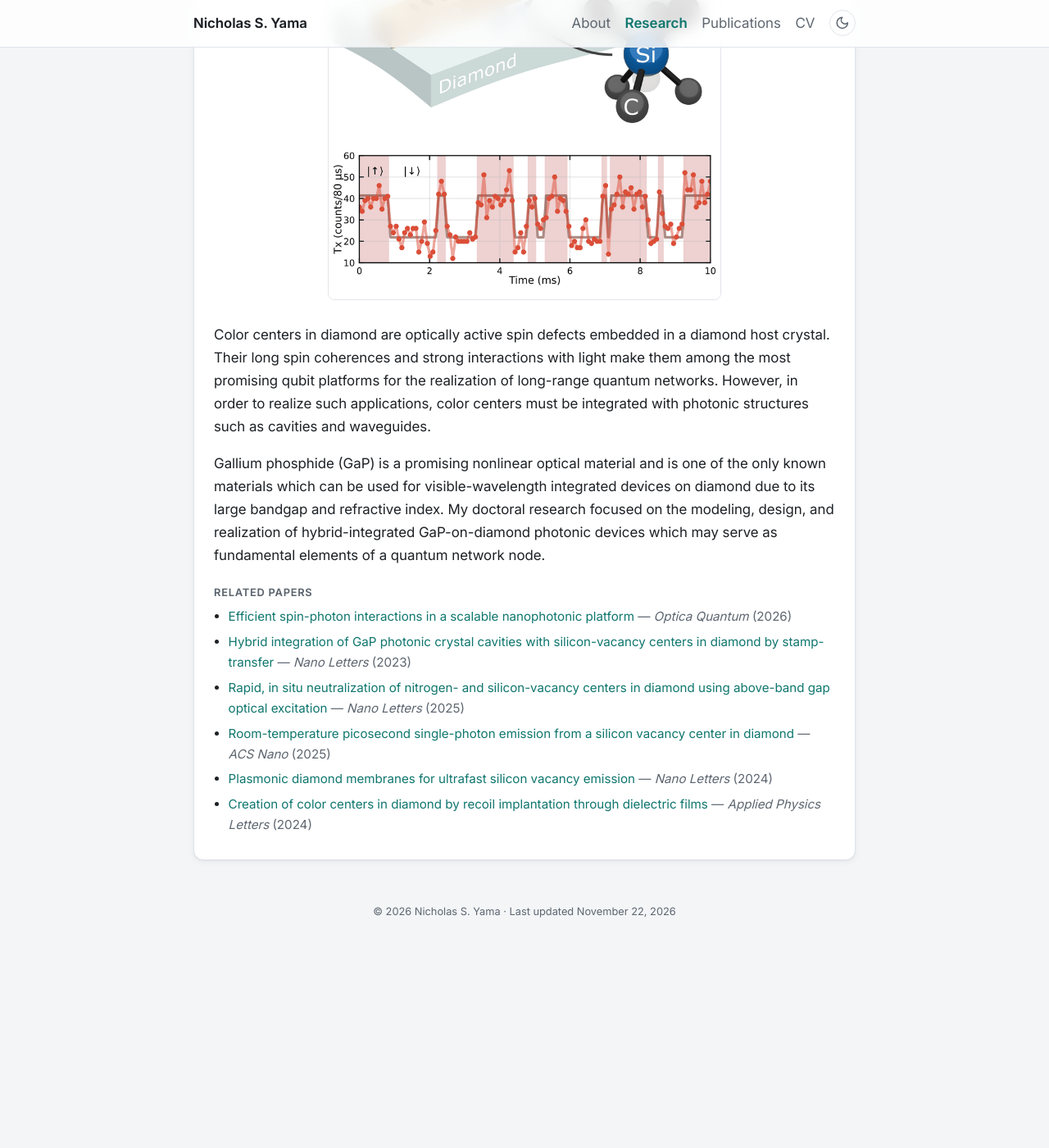
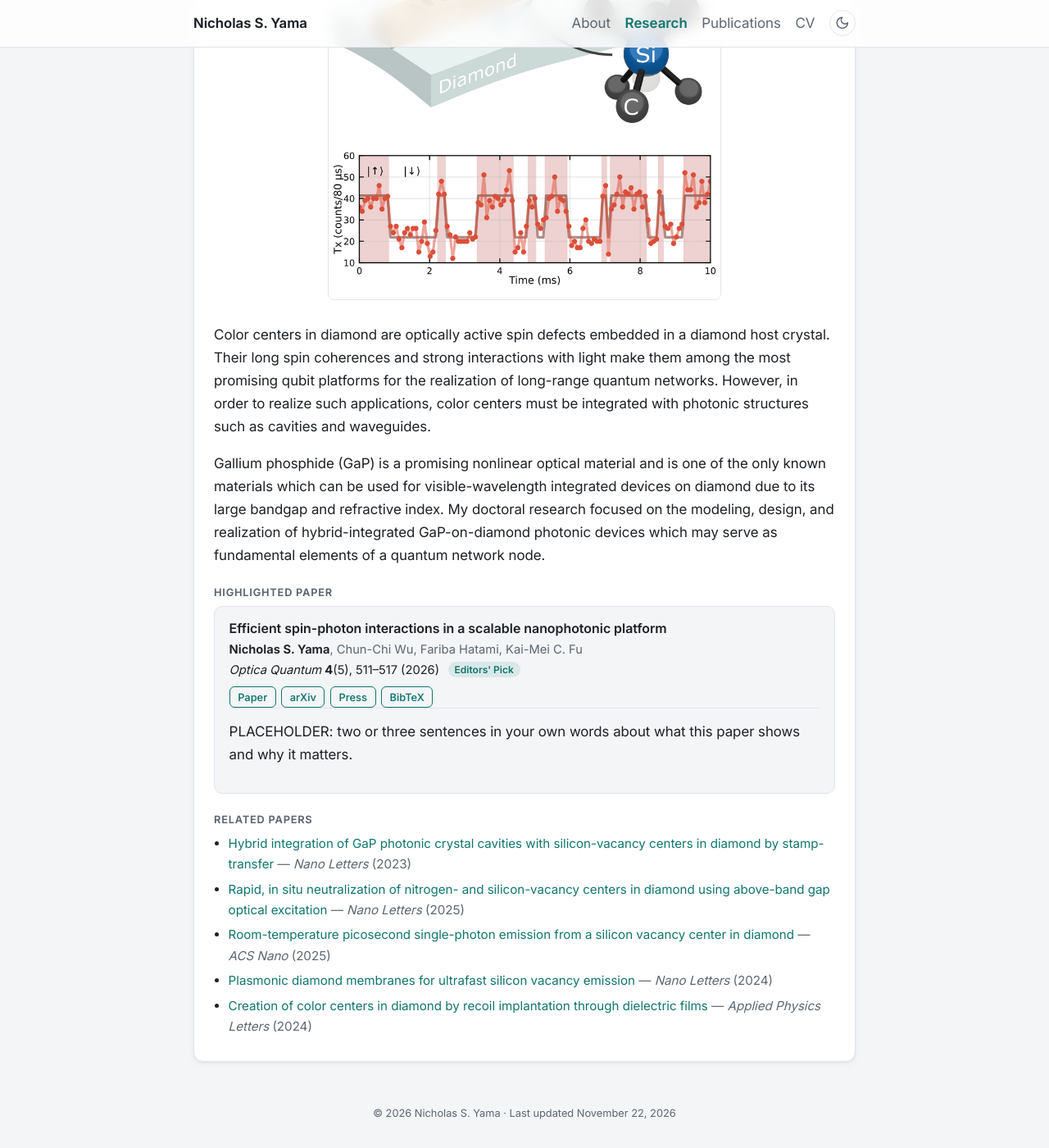
Before and after one commit to nyama8/nyama8.github.io, a Jekyll site: the page built from _topics/diamond.md, in a window 1280 px wide and 1400 px high, scrolled down 310 px. Shown: the whole window at 82% size. Built offline with Jekyll 4.4.1, drawn with Linux system fonts in a browser that asks for light colours; before the commit the page ends 1464 px from its top, so only the background shows below that.

Commit message:
Research topics: highlighted-paper cards (example: Optica Quantum), excluded from Related papers
Co-Authored-By: Claude Opus 5.5 <noreply@anthropic.com>

```diff
--- a/_includes/related-papers.html
+++ b/_includes/related-papers.html
@@ -1,11 +1,16 @@
 {%- comment -%}
   List of papers by id, linking to their cards on the Publications page.
-  Use: {% include related-papers.html ids=page.papers %}
+  Use: {% include related-papers.html ids=page.papers exclude=some_ids %}
+  Papers whose id is in "exclude" (e.g. the highlighted ones) are left out.
 {%- endcomment -%}
-{%- if include.ids %}
+{%- assign shown = "" | split: "" %}
+{%- for id in include.ids %}
+  {%- unless include.exclude contains id %}{% assign shown = shown | push: id %}{% endunless %}
+{%- endfor %}
+{%- if shown.size > 0 %}
 <h2 class="related-heading">Related papers</h2>
 <ul class="related">
-  {%- for id in include.ids %}
+  {%- for id in shown %}
   {%- assign p = site.data.publications | where: "id", id | first %}
   {%- if p %}
   <li>
--- a/_layouts/topic.html
+++ b/_layouts/topic.html
@@ -13,5 +13,32 @@ layout: default
   </figure>
   {%- endif %}
   {{ content }}
-  {% include related-papers.html ids=page.papers %}
+
+  {%- comment -%}
+    Highlighted papers: an inner card per entry in "highlights:", showing the paper's
+    details from _data/publications.yml plus your own text and an optional figure.
+  {%- endcomment %}
+  {%- if page.highlights %}
+  <h2 class="related-heading">Highlighted paper{% if page.highlights.size > 1 %}s{% endif %}</h2>
+  {%- for h in page.highlights %}
+  {%- assign p = site.data.publications | where: "id", h.id | first %}
+  {%- if p %}
+  <div class="highlight">
+    {% include publication.html pub=p %}
+    {%- if h.text %}
+    <p class="highlight-text">{{ h.text }}</p>
+    {%- endif %}
+    {%- if h.image %}
+    <figure class="highlight-figure">
+      <img src="{{ h.image | relative_url }}" alt="{{ h.alt }}" loading="lazy">
+      {%- if h.caption %}<figcaption>{{ h.caption }}</figcaption>{% endif %}
+    </figure>
+    {%- endif %}
+  </div>
+  {%- endif %}
+  {%- endfor %}
+  {%- endif %}
+
+  {%- assign highlight_ids = page.highlights | map: "id" %}
+  {% include related-papers.html ids=page.papers exclude=highlight_ids %}
 </article>
--- a/_topics/diamond.md
+++ b/_topics/diamond.md
@@ -10,6 +10,14 @@ summary: >-
   Hybrid-integrated photonic devices coupled to optically active spin defects
   in diamond, for quantum networks: modeling, design, fabrication, and testing,
   along with studies of diamond defect physics.
+# Highlighted papers (optional): shown above "Related papers" and left out of that list.
+#   id: paper id; text: a few sentences in your words;
+#   image, alt, caption: optional figure (check the journal's reuse policy; credit it in the caption)
+highlights:
+  - id: yama2026opticaq
+    text: >-
+      PLACEHOLDER: two or three sentences in your own words about what this
+      paper shows and why it matters.
 papers: [yama2026opticaq, chakravarthi2023nanolett, pederson2025nanolett, li2025acsnano, boyce2024nanolett, han2024apl]
 ---
 
--- a/assets/css/style.css
+++ b/assets/css/style.css
@@ -310,6 +310,32 @@ img { max-width: 100%; height: auto; }
 }
 .topic-figure figcaption { color: var(--muted); font-size: 0.85rem; margin-top: 0.4rem; }
 
+/* Highlighted paper on a topic page: a gray inner card holding the publication
+   details (same as on the Publications page) plus extra text and a figure. */
+.highlight {
+  background: var(--bg);
+  border: 1px solid var(--border);
+  border-radius: 10px;
+  padding: 1rem 1.1rem;
+  margin-bottom: 0.75rem;
+}
+.highlight .pub { background: none; border: 0; box-shadow: none; padding: 0; margin: 0; }
+.highlight .pub p { margin: 0; }
+.highlight .pub .pub-links { margin-top: 0.5rem; }
+.highlight-text {
+  margin: 0.85rem 0 0;
+  padding-top: 0.85rem;
+  border-top: 1px solid var(--border);
+}
+.highlight-figure { margin: 0.85rem 0 0; text-align: center; }
+.highlight-figure img {
+  max-height: 320px;
+  border-radius: 8px;
+  background: #ffffff;
+  border: 1px solid var(--border);
+}
+.highlight-figure figcaption { color: var(--muted); font-size: 0.85rem; margin-top: 0.4rem; }
+
 .related-heading {
   font-size: 0.8rem;
   text-transform: uppercase;
```
